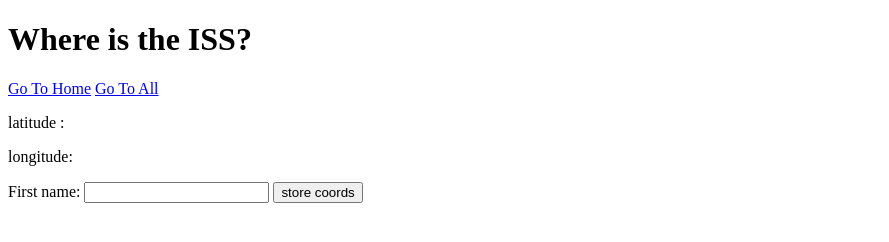
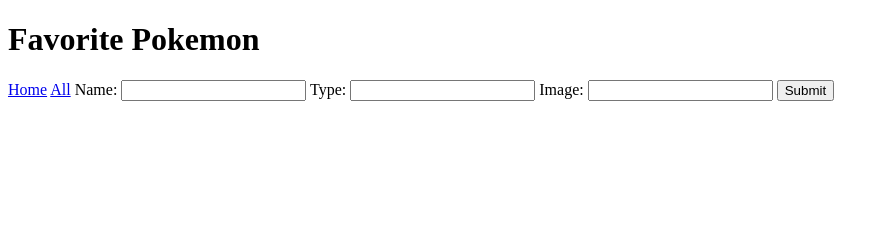
Before and after one commit to timothyhuo1/basic_web_app_example, a website: page public/index.html in a window 1280 px wide. Shown: the whole page, without its empty margins (0-889 px from the left). Drawn offline with Linux system fonts and the light colour scheme.

Commit message:
checkpoint

```diff
--- a/public/index.html
+++ b/public/index.html
@@ -7,26 +7,44 @@
     <title>Document</title>
 </head>
 <body>
-    <h1>Where is the ISS?</h1>
-    <a href="/">Go To Home</a>
-    <a href="/all.html">Go To All</a>
-    <p>latitude : <span id="lat"></span></p>
-    <p>longitude: <span id="lon"></span></p>
+    <!-- Title -->
+    <h1>Favorite Pokemon</h1>
 
-    <label for="fname">First name: </label>
-    <input type="text" id="fname" name="fname">
-    <input type="button" value="store coords" onclick="postData()" />
+    <!-- Navbar using 'a' tags -->
+    <a href="/">Home</a>
+    <a href="/all.html">All</a>
+
+    <!-- Creating input forms: label and input (text field) -->
+    <!-- Make sure to remember the id b/c of DOM -->
+    <label for="name">Name: </label>
+    <input type="text" id="name" name="name">
+
+    <label for="type">Type: </label>
+    <input type="text" id="type" name="type">
+
+    <label for="image">Image: </label>
+    <input type="text" id="image" name="image">
+
+    <!-- Button with onclick that will trigger the postData() function in the script tag -->
+    <input type="button" value="Submit" onclick="postData()" />
 
     <script>
-        const api_url = 'https://api.wheretheiss.at/v1/satellites/25544';
 
+        // Create function
         async function postData() {
-            const ISSResponse = await fetch(api_url);
-            const ISSData = await ISSResponse.json();
-            const latitude = ISSData.latitude;
-            const longitude = ISSData.longitude;
-            const fname = document.getElementById("fname").value;
-            const sendData = { latitude, longitude, fname };
+
+            // Get the value of the input tags (text field) using DOM
+            const name = document.getElementById("name").value;
+            const type = document.getElementById("type").value;
+            const image = document.getElementById("image").value;
+
+            // Store the values in a dictionary
+            const sendData = { name, type, image };
+
+            // Create a dictionary to declare the method, headers, and body
+            // Method: Post (storing information in a database)
+            // Headers: Metadata (format of the request), Content-Type will be JSON format
+            // Body: Content of the request, need to convert the data into JSON format
             const options = {
                 method: 'POST',
                 headers:  {
@@ -34,12 +52,12 @@
                 },
                 body: JSON.stringify(sendData)
             };
+
+            // Contact the endpoint '/api' with options
             const response = await fetch('/api', options);
+
+            // Store the response from the server in data
             const data = await response.json();
-            console.log(data);
-            document.getElementById('lat').textContent = latitude;
-            document.getElementById('lon').textContent = longitude;
-
         }
     </script>
 </body>
```
Also changed, not shown: index.js (+25 -1 lines), package.json (+6 -9 lines), public/all.html (+38 -9 lines), 3 other files.
